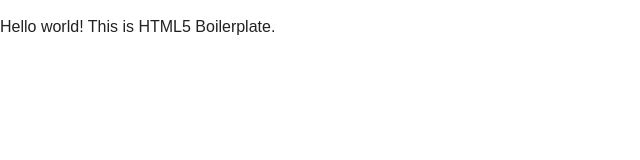
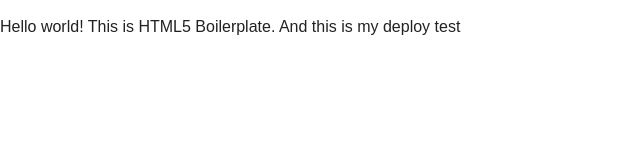
Before and after one commit to anca-grigoras/eaty, a plain HTML site: page index.html in a window 1280 px wide. Shown: the whole page, without its empty margins (0-640 px from the left). Drawn offline with nearby package versions, Linux system fonts and the light colour scheme.

Commit message:
Deploy test

```diff
--- a/index.html
+++ b/index.html
@@ -22,7 +22,7 @@
         <![endif]-->
 
         <!-- Add your site or application content here -->
-        <p>Hello world! This is HTML5 Boilerplate.</p>
+        <p>Hello world! This is HTML5 Boilerplate. And this is my deploy test</p>
 
         <script src="//ajax.googleapis.com/ajax/libs/jquery/1.10.2/jquery.min.js"></script>
         <script>window.jQuery || document.write('<script src="js/vendor/jquery-1.10.2.min.js"><\/script>')</script>
```
